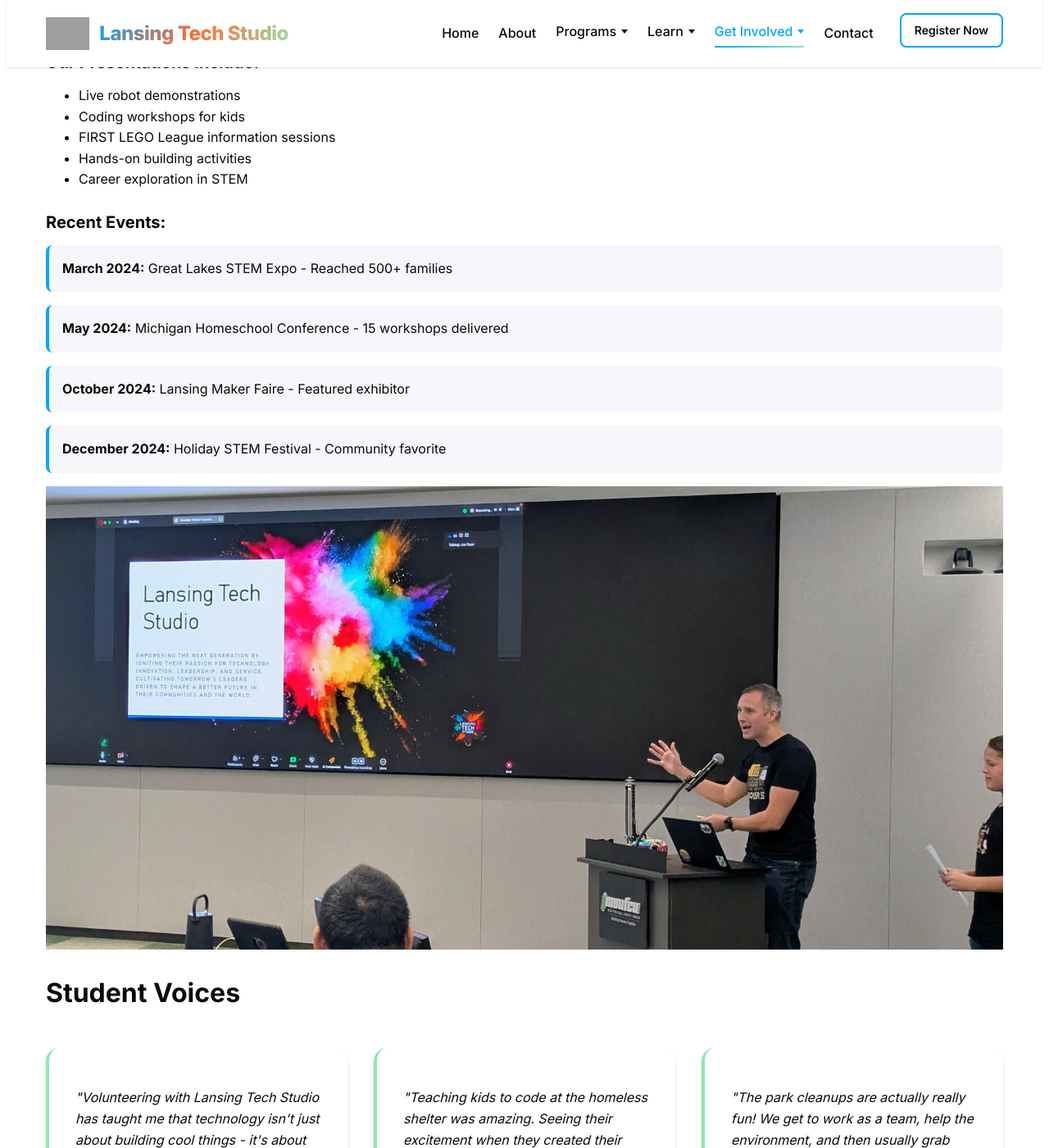
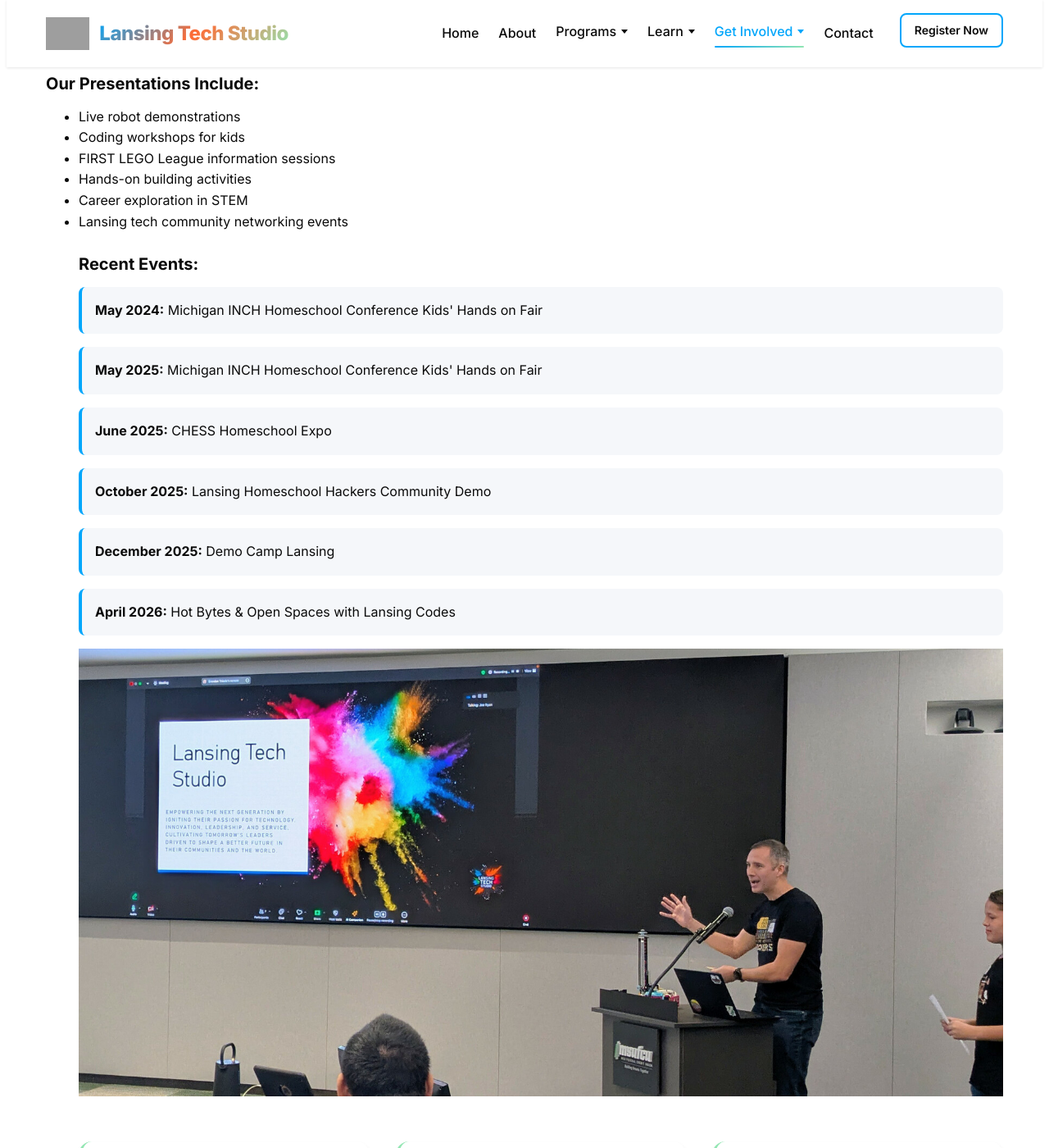
Before and after one commit to Lansing-Tech-Studio/Lansing-Tech-Studio.github.io, a Jekyll site: the page built from outreach.md, in a window 1280 px wide and 1400 px high, scrolled down 3558 px. Shown: the whole window at 82% size. Built offline with Jekyll 4.4.1, drawn with Linux system fonts in a browser that asks for light colours; some of the changed text lies outside the part shown; grey boxes are pictures that could not be loaded.

Commit message:
Changes made using Hyditor on 3/26/2026

```diff
--- a/outreach.md
+++ b/outreach.md
@@ -35,8 +35,8 @@ permalink: /outreach/
 <div class="project-section">
   <div class="project-content">
     <p>
-      Our members regularly volunteer at Advent House to help their mission by helping prepare and serve meals to
-      individuals in need.
+      Our members regularly volunteer at Advent House on the 2nd Sunday every month to help their mission by helping prepare and serve meals to
+      individuals in need. Our students select the meals, shop for ingredients, cook the meals, delegate tasks and say a prayer for the guests before the meal is served.
     </p>
 
     <h4>Students who serve get to:</h4>
@@ -144,30 +144,33 @@ permalink: /outreach/
       <li>FIRST LEGO League information sessions</li>
       <li>Hands-on building activities</li>
       <li>Career exploration in STEM</li>
-    </ul>
+      <li>Lansing tech community networking events
+
 
     <h4>Recent Events:</h4>
     <div class="events-timeline">
       <div class="timeline-item">
-        <strong>March 2024:</strong> Great Lakes STEM Expo - Reached 500+ families
+        <strong>May 2024:</strong> Michigan INCH Homeschool Conference Kids' Hands on Fair
       </div>
       <div class="timeline-item">
-        <strong>May 2024:</strong> Michigan Homeschool Conference - 15 workshops delivered
+        <strong>May 2025:</strong> Michigan INCH Homeschool Conference Kids' Hands on Fair
+        </div>
+      <div class="timeline-item">
+        <strong>June 2025:</strong> CHESS Homeschool Expo
       </div>
       <div class="timeline-item">
-        <strong>October 2024:</strong> Lansing Maker Faire - Featured exhibitor
+        <strong>October 2025:</strong> Lansing Homeschool Hackers Community Demo
       </div>
       <div class="timeline-item">
-        <strong>December 2024:</strong> Holiday STEM Festival - Community favorite
+        <strong>December 2025:</strong> Demo Camp Lansing
       </div>
+      <div class="timeline-item">
+      <strong>April 2026:</strong> Hot Bytes & Open Spaces with Lansing Codes
     </div>
   </div>
   <div class="project-image">
     <img src="/assets/images/expo-demo.jpg" alt="Robot demonstration at expo">
   </div>
-</div>
-
-## Student Voices
 
 <div class="testimonials-grid">
   <div class="testimonial-card">
```
Also changed, not shown: other parts of outreach.md (+0 -2 lines).
